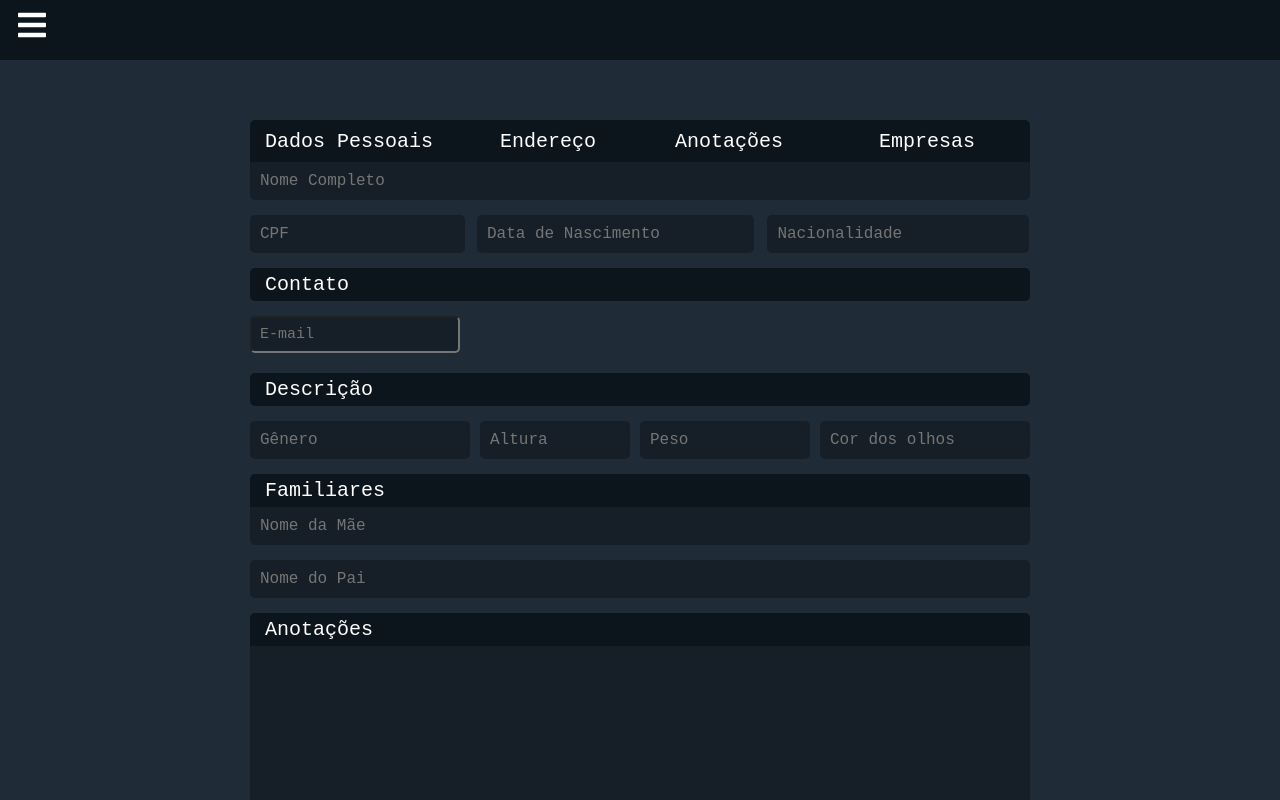
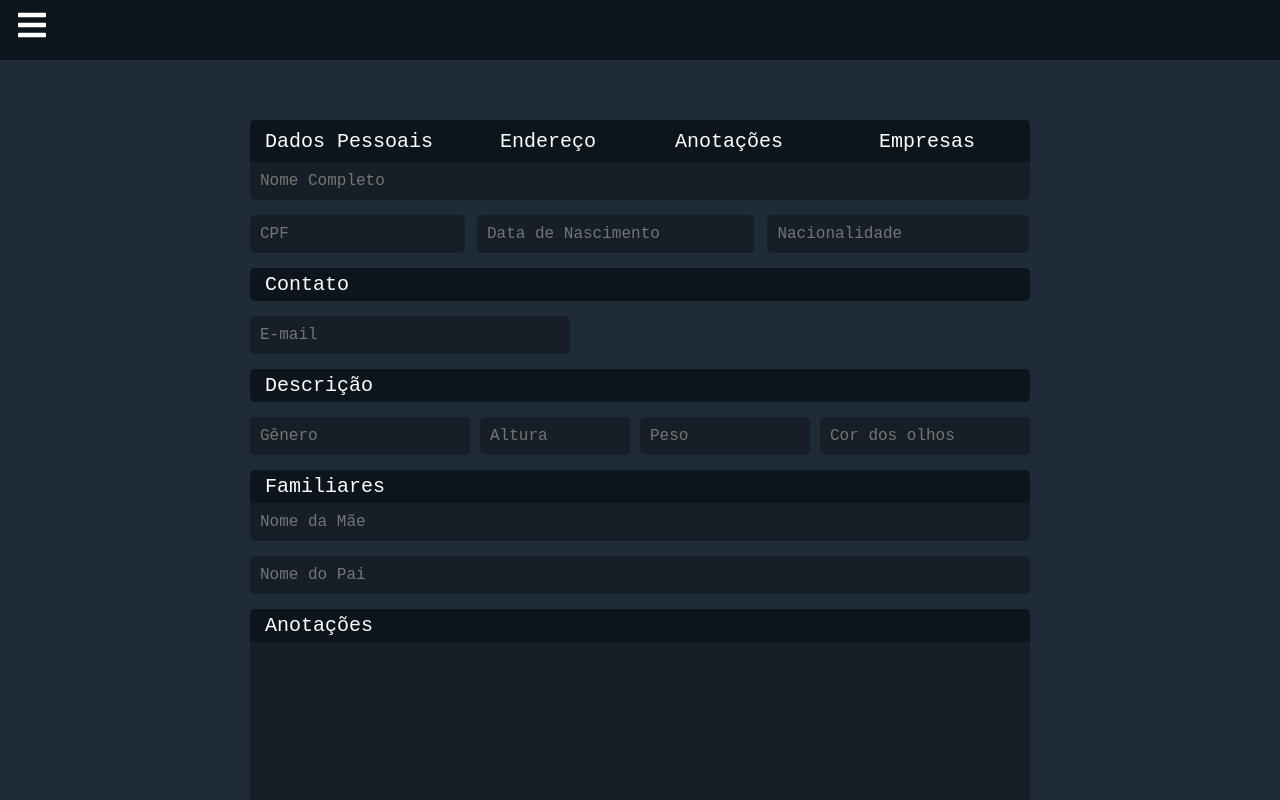
Before and after one commit to Igor-Cavalera/whoAreYou, a React (Create React App) app: page /Forms in a window 1280 px wide. Shown: the top 800 px of the page. Built offline with nearby package versions, Linux system fonts and the light colour scheme.

Commit message:
estilizando-input-email

```diff
--- a/src/index.css
+++ b/src/index.css
@@ -169,6 +169,16 @@ label {
   margin-bottom: 15px;
 }
 
+.email {
+  all: unset;
+  padding: 10px;
+  background: #161f27;
+  border-radius: 5px;
+  width: 300px;
+  margin: 0 0 15px 0;
+  color: #ffffff;
+}
+
 .descricao {
   width: 100%;
   border-radius: 5px;
```
